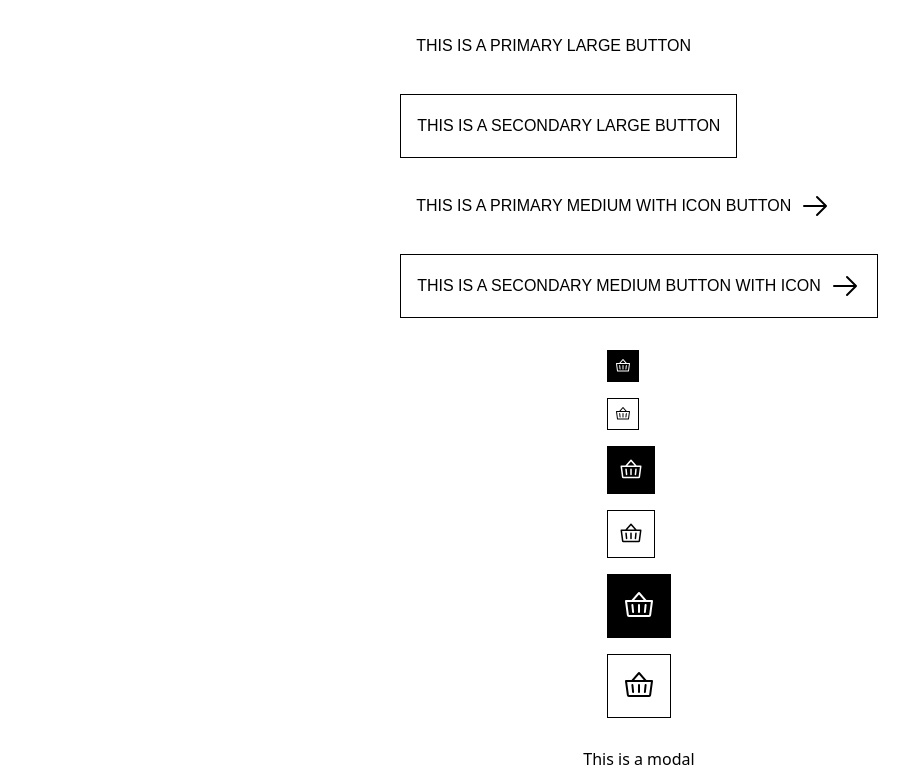
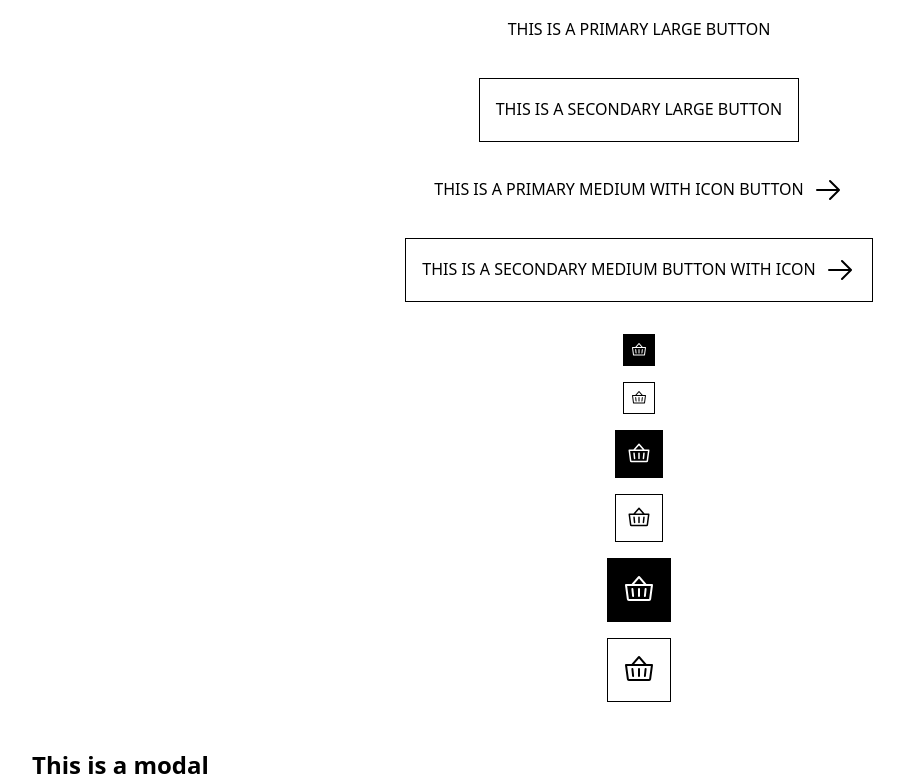
Before and after one commit to Hmoulvad/NewProject, a Next.js app: page /ui in a window 1280 px wide. Shown: the part 998-1780 px from the top of the page, without its empty margins (1-910 px from the left). Built offline with nearby package versions, Linux system fonts and the light colour scheme.

Commit message:
Update UI styles and components

```diff
--- a/src/app/ui/styles.module.css
+++ b/src/app/ui/styles.module.css
@@ -2,7 +2,6 @@
   display: flex;
   flex-direction: column;
   align-items: center;
-  padding-block: 2rem;
   gap: 2rem;
 }
 
@@ -10,4 +9,6 @@
   display: flex;
   flex-direction: column;
   gap: 1rem;
+  width: 100%;
+  align-items: center;
 }
--- a/src/components/UI/Accordion/index.tsx
+++ b/src/components/UI/Accordion/index.tsx
@@ -10,7 +10,7 @@ export default function Accordion({ title, children }: Props) {
   return (
     <details className={styles.details}>
       <summary>
-        <Typography>{title}</Typography>
+        <Typography variant="display5">{title}</Typography>
       </summary>
       {children}
     </details>
--- a/src/components/UI/Accordion/styles.module.css
+++ b/src/components/UI/Accordion/styles.module.css
@@ -1,10 +1,13 @@
 .details {
   width: 100%;
+  border: 1px solid white;
+  min-height: 4rem;
+  padding: 1rem;
 
   summary {
     display: block;
     cursor: pointer;
-    transition: margin var(--timing-medium) ease;
+    transition: margin var(--timing-long) ease;
   }
 
   summary::-webkit-details-marker {
--- a/src/components/UI/Button/styles.module.css
+++ b/src/components/UI/Button/styles.module.css
@@ -18,7 +18,6 @@
 
 .primary {
   color: var(--primary-color);
-  background-color: var(--secondary-color);
 }
 
 .secondary {
--- a/src/components/UI/Link/styles.module.css
+++ b/src/components/UI/Link/styles.module.css
@@ -11,6 +11,6 @@
   letter-spacing: 0.00938em;
 
   &:hover {
-    color:  var(--link-color);
+    color: var(--link-color);
   }
 }
--- a/src/styles/globals.css
+++ b/src/styles/globals.css
@@ -1,15 +1,2 @@
+@import url("./reset.css");
 @import url("./variables.css");
-
-* {
-  box-sizing: border-box;
-  padding: 0;
-  margin: 0;
-}
-
-html,
-body {
-  font-family: system-ui, sans-serif;
-  max-width: 100vw;
-  overflow-x: hidden;
-  background-color: var(--secondary-color);
-}
--- /dev/null
+++ b/src/styles/reset.css
@@ -0,0 +1,51 @@
+/* makes sizing simpler */
+*,
+*::before,
+*::after {
+  box-sizing: border-box;
+}
+
+/* remove default spacing */
+/* force styling  */
+* {
+  padding: 0;
+  margin: 0;
+  font: inherit;
+  font-family: system-ui, sans-serif;
+}
+
+/* dark mode user-agent-styles */
+html {
+  color-scheme: dark light;
+}
+
+body {
+  min-height: 100svh;
+  padding: 1rem;
+}
+
+/* responsive images/videos */
+img,
+picture,
+svg,
+video {
+  display: block;
+  max-width: 100%;
+}
+
+/* adding text-wrap balance to headlines */
+h1, h2, h3, h4, h5, h6 {
+  text-wrap: balance;
+}
+
+/* adding text-wrap pretty to paragraphs */
+p {
+  text-wrap: pretty;
+}
+
+@media(prefers-reduced-motion: no-preference) {
+  :has(:target) {
+    scroll-behavior: smooth;
+    scroll-padding-top: 2rem;
+  }
+}
```
